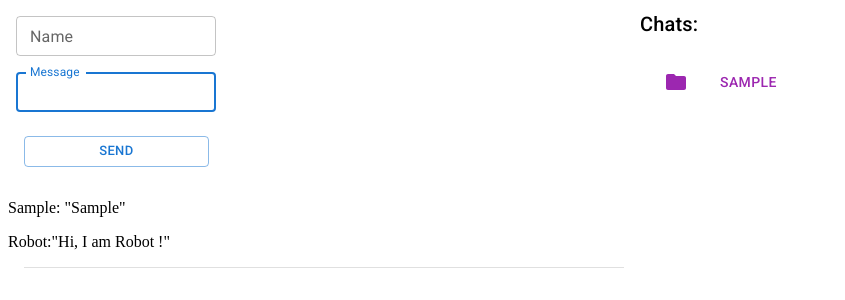
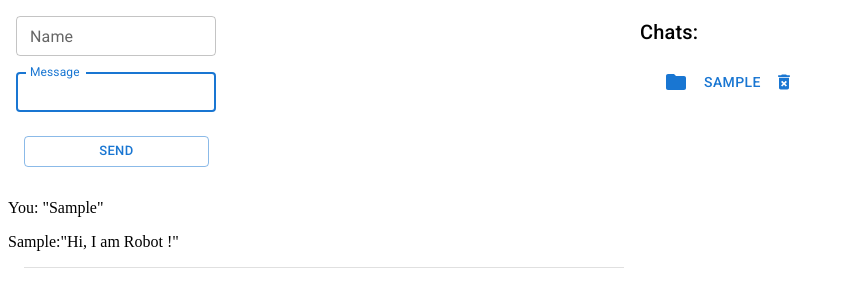
Before and after one commit to artgaid/My-first-App-ReactJS, a React (Create React App) app in the folder my-app/: page /chats in a window 1280 px wide. Both pictures are taken after typing "Sample", "Sample" into the empty fields and a click on the button "SEND". Shown: the top 300 px of the page, without its empty margins (0-845 px from the left). Built offline with nearby package versions, Linux system fonts and the light colour scheme.

Commit message:
React v6.0 (add and delete Chts, Msg&Cht to store)

```diff
--- a/my-app/src/Components/MainComponent/main.js
+++ b/my-app/src/Components/MainComponent/main.js
@@ -4,7 +4,8 @@ function Main() {
   return (
     <>
       <p>My Messagers</p>
-      <Link to="/chats">Chats</Link> |<Link to="/profile"> Profile </Link> |
+      <Link to="/chats">Chats | </Link>
+      <Link to="/profile">Profile | </Link>
       <Link to="/pokemons">Pokemons</Link>
     </>
   );
--- a/my-app/src/Components/MessegeComponent/MessageChats.js
+++ b/my-app/src/Components/MessegeComponent/MessageChats.js
@@ -1,39 +1,35 @@
 import { Link } from "react-router-dom";
 import { List, ListItem, ListItemIcon, Typography } from "@material-ui/core";
 import FolderIcon from "@material-ui/icons/Folder";
+import DeleteForeverIcon from "@material-ui/icons/DeleteForever";
 import { Box } from "@material-ui/system";
 import { useEffect, useState, useRef } from "react";
 import Button from "@material-ui/core/Button";
+import IconButton from "@material-ui/core/IconButton";
 import TextField from "@material-ui/core/TextField";
 import Divider from "@material-ui/core/Divider";
+import { useDispatch, useSelector } from "react-redux";
+import { addMessage } from "../../actions/messageAction";
+import { addChats, deleteChats } from "../../actions/chatsAction";
 
 function MessageChats() {
+  const messageStore = useSelector((state) => state.messageReducer);
+  const chatsStore = useSelector((state) => state.chatsReducer);
+
   const [newMessageText, setNewMessageText] = useState("");
 
   const [newMessageAuth, setNewMessageAuth] = useState("");
 
-  const [messageList, setMessageList] = useState([
-    {
-      text: "",
-      author: "",
-      id: 0,
-      robot: "",
-    },
-  ]);
-
-  const [arrChats, setArrChats] = useState([
-    {
-      author: "",
-      id: 0,
-    },
-  ]);
-
   const newMessage = {
     text: newMessageText,
-    author: newMessageAuth,
-    id: messageList.length,
+    nameTo: newMessageAuth,
+    messageId: messageStore.length,
+    chatId: 0,
     robot: "",
   };
+
+  const filterChats = chatsStore.filter((el) => el.chatId === el.messageId);
+  console.log(filterChats);
 
   const ref = useRef(null);
 
@@ -45,20 +41,27 @@ function MessageChats() {
     setNewMessageText((prev) => (prev = e.target.value));
   };
 
-  const changeMessageHandle = (e) => {
+  const dispatch = useDispatch();
+
+  const deleteHandler = (id) => {
+    dispatch(deleteChats(id));
+  };
+
+  const changeMessageHandler = (e) => {
     e.preventDefault();
 
-    if (newMessage.author === messageList[messageList.length - 1].author) {
+    if (newMessage.nameTo === messageStore[messageStore.length - 1].nameTo) {
       newMessage.robot = "How are you ???";
     } else {
+      if (newMessage.text !== "") {
         newMessage.robot = "Hi, I am Robot !";
-      setArrChats((prev) => {
-        return [...prev, { author: newMessage.author, id: newMessage.id }];
-      });
+        newMessage.chatId = chatsStore.length + 1;
+      }
     }
 
     if (newMessage.text !== "") {
-      setMessageList((prev) => [...prev, newMessage]);
+      dispatch(addMessage(newMessage));
+      dispatch(addChats(newMessage));
       setNewMessageAuth((prev) => (prev = ""));
       setNewMessageText((prev) => (prev = ""));
     }
@@ -67,7 +70,7 @@ function MessageChats() {
 
   useEffect(() => {
     ref?.current.focus();
-  }, [messageList]);
+  }, [messageStore]);
 
   return (
     <>
@@ -116,48 +119,55 @@ function MessageChats() {
             variant="outlined"
             color="primary"
             type="submit"
-            onClick={changeMessageHandle}
+            onClick={changeMessageHandler}
           >
             Send
           </Button>
 
           <div>
-            {messageList.map((obj) =>
+            {messageStore.map((obj) =>
               obj.text !== "" ? (
-                <div key={obj.id}>
+                <div key={obj.messageId}>
+                  <p>You: "{obj.text}"</p>
                   <p>
-                    {obj.author}: "{obj.text}"
-                  </p>
-                  <p> Robot:"{obj.robot}" </p> <Divider variant="middle" />
+                    {" "}
+                    {obj.nameTo}:"{obj.robot}"{" "}
+                  </p>{" "}
+                  <Divider variant="middle" />
                 </div>
               ) : null
             )}
           </div>
         </Box>
-        <div>
+        <List>
+          {" "}
           <Typography sx={{ mb: 1 }} variant="h6" component="div">
             Chats:
           </Typography>
-          <List>
-            {arrChats.map((obj) =>
-              obj.author !== "" ? (
-                <ListItem
-                  key={obj.id}
-                  alignItems="center"
+          {filterChats.map((obj) =>
+            obj.nameTo !== "" ? (
+              <ListItem key={obj.messageId} alignItems="center">
+                <Button
                   component={Link}
-                  to={`/chats/${obj.author}`}
+                  to={`/chats/${obj.nameTo}`}
+                  color="primary"
                 >
-                  <Button color="secondary">
-                    <ListItemIcon>
-                      <FolderIcon color="secondary" />
+                  <ListItemIcon sx={{ minWidth: 40 }}>
+                    <FolderIcon color="primary" />
                   </ListItemIcon>
-                    {obj.author}
+                  {obj.nameTo}
                 </Button>
+                <IconButton
+                  aria-label="delete"
+                  size="small"
+                  onClick={() => deleteHandler(obj.chatId)}
+                >
+                  <DeleteForeverIcon fontSize="small" color="primary" />
+                </IconButton>
               </ListItem>
             ) : null
           )}
         </List>
-        </div>
       </Box>
     </>
   );
--- /dev/null
+++ b/my-app/src/actions/chatsAction.js
@@ -0,0 +1,11 @@
+import { ADD_CHAT, DELETE_CHAT } from "../store/types/chatsTypes";
+
+export const deleteChats = (chatId) => ({
+  type: DELETE_CHAT,
+  payload: chatId,
+});
+
+export const addChats = (chat) => ({
+  type: ADD_CHAT,
+  payload: chat,
+});
--- /dev/null
+++ b/my-app/src/actions/messageAction.js
@@ -0,0 +1,11 @@
+import { ADD_MESSAGE, DELETE_MESSAGE } from "../store/types/messageTypes";
+
+export const deleteMessage = (messageId) => ({
+  type: DELETE_MESSAGE,
+  payload: messageId,
+});
+
+export const addMessage = (message) => ({
+  type: ADD_MESSAGE,
+  payload: message,
+});
--- a/my-app/src/store/index.js
+++ b/my-app/src/store/index.js
@@ -1,11 +1,15 @@
 import { combineReducers, createStore } from "redux";
 import profileReducer from "./storeProfile";
 import pokemonsReducer from "./storePokemon";
+import chatsReducer from "./storeChats";
+import messageReducer from "./storeMessage";
 import { composeWithDevTools } from "redux-devtools-extension";
 
 const reducers = combineReducers({
   profileReducer,
   pokemonsReducer,
+  chatsReducer,
+  messageReducer,
 });
 
 const store = createStore(reducers, composeWithDevTools());
--- /dev/null
+++ b/my-app/src/store/storeChats.js
@@ -0,0 +1,19 @@
+import { ADD_CHAT, DELETE_CHAT } from "./types/chatsTypes";
+
+const initialState = [];
+
+const chatsReducer = (state = initialState, { type, payload }) => {
+  switch (type) {
+    case DELETE_CHAT:
+      console.log(payload);
+      return state.filter((el) => el.chatId !== payload);
+
+    case ADD_CHAT:
+      return [...state, payload];
+
+    default:
+      return state;
+  }
+};
+
+export default chatsReducer;
--- /dev/null
+++ b/my-app/src/store/storeMessage.js
@@ -0,0 +1,26 @@
+import { ADD_MESSAGE, DELETE_MESSAGE } from "./types/messageTypes";
+
+const initialState = [
+  {
+    text: "",
+    nameTo: "",
+    messageId: 0,
+    chatId: 0,
+    robot: "",
+  },
+];
+
+const messageReducer = (state = initialState, { type, payload }) => {
+  switch (type) {
+    case DELETE_MESSAGE:
+      return state.filter((el) => el.id !== payload);
+
+    case ADD_MESSAGE:
+      return [...state, payload];
+
+    default:
+      return state;
+  }
+};
+
+export default messageReducer;
--- /dev/null
+++ b/my-app/src/store/types/chatsTypes.js
@@ -0,0 +1,3 @@
+const DELETE_CHAT = "DELETE_CHAT";
+const ADD_CHAT = "ADD_CHAT";
+export { DELETE_CHAT, ADD_CHAT };
--- /dev/null
+++ b/my-app/src/store/types/messageTypes.js
@@ -0,0 +1,3 @@
+const DELETE_MESSAGE = "DELETE_MESSAGE";
+const ADD_MESSAGE = "ADD_MESSAGE";
+export { DELETE_MESSAGE, ADD_MESSAGE };
```
Lines whose indentation alone changed are shown as unchanged.
